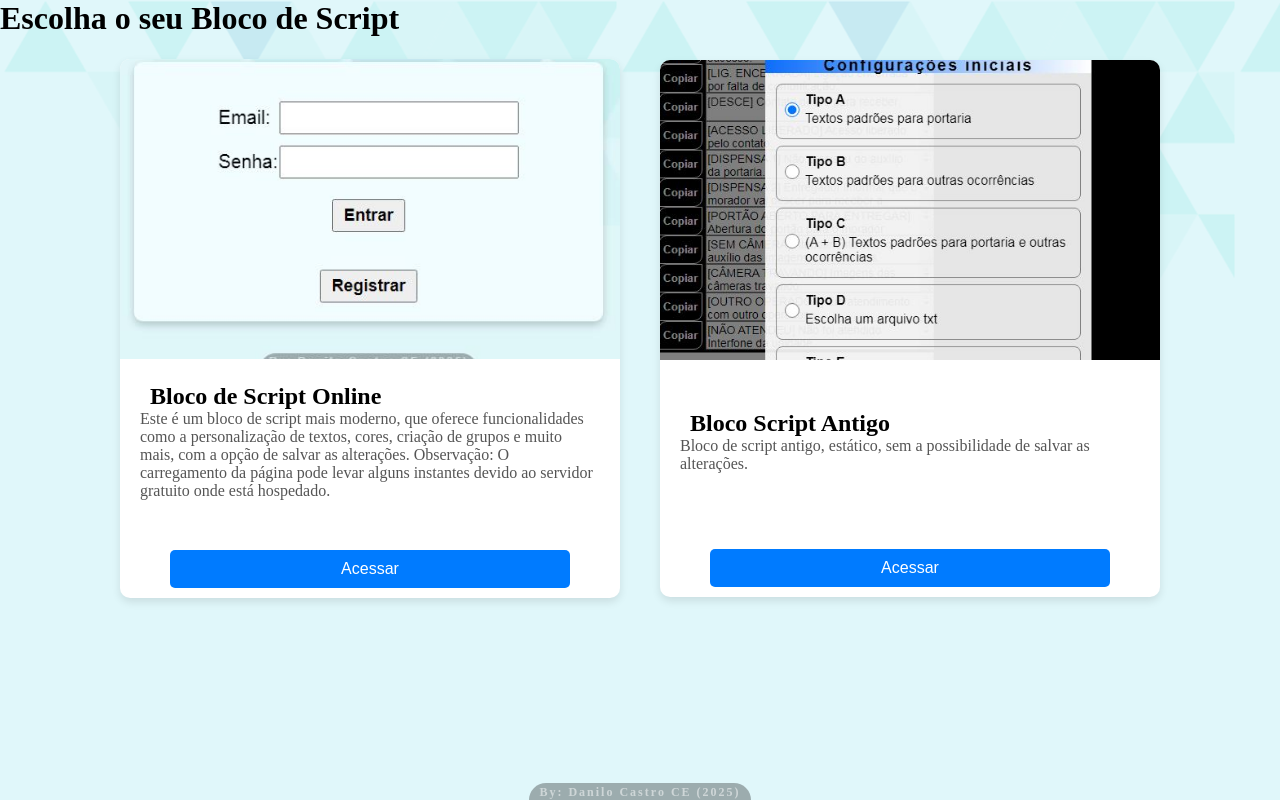
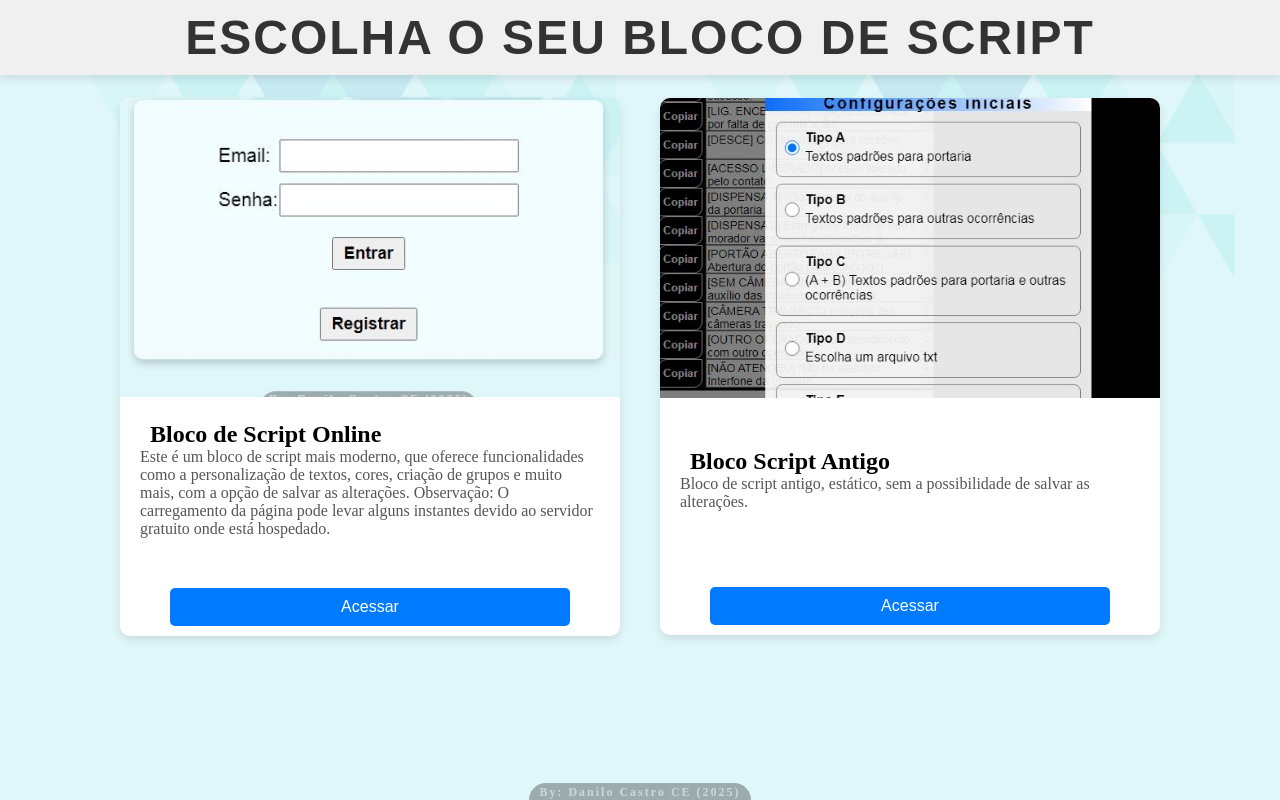
Before and after one commit to DaniloCastroCE/blocos, a plain HTML site: page index.html in a window 1280 px wide. Drawn offline with Linux system fonts and the light colour scheme.

Commit message:
Add files via upload

```diff
--- a/css/style.css
+++ b/css/style.css
@@ -10,6 +10,21 @@ body, html {
     background-color: #e0f7fa;
     height: 100hv;
 }
+
+h1 {
+    font-family: 'Arial', sans-serif;
+    font-size: 3rem;
+    color: #333;
+    text-align: center;
+    text-transform: uppercase;
+    letter-spacing: 2px;
+    margin-bottom: 20px;
+    padding: 10px;
+    background-color: #f0f0f0;
+    box-shadow: 0 4px 8px rgba(0, 0, 0, 0.1);
+    transition: transform 0.3s ease, color 0.3s ease;
+}
+
 
 .cards {
     max-width: 1200px;
```
